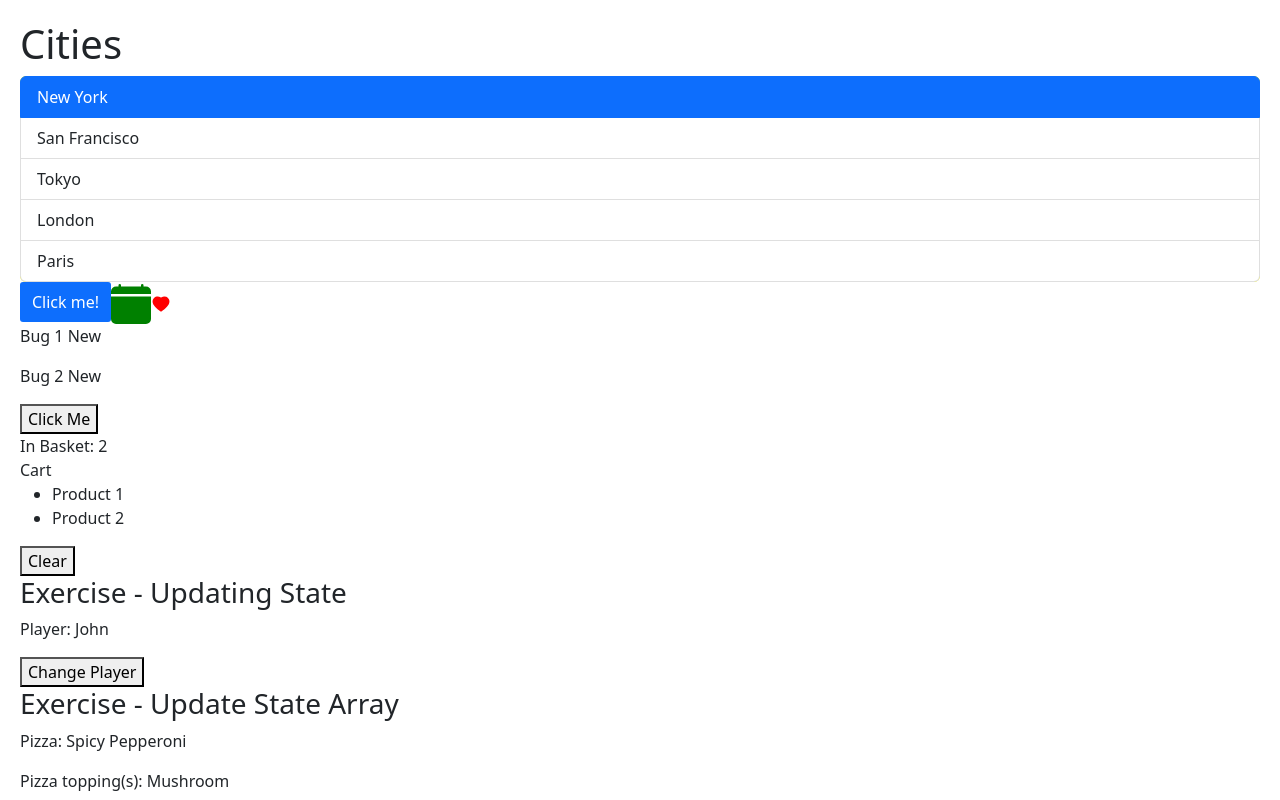
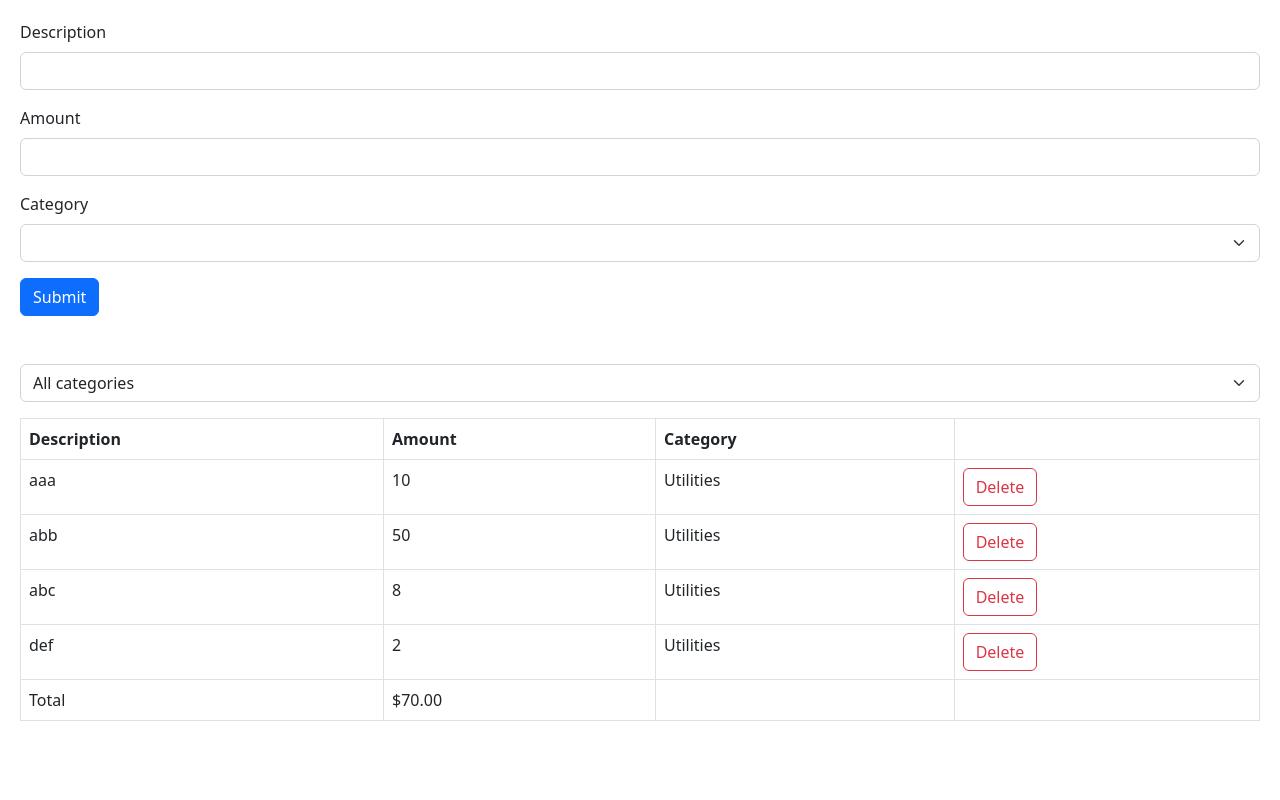
Before and after one commit to Patrikrizek/React18, a React (Vite) app: page / in a window 1280 px wide. Shown: the top 800 px of the page. Built offline with nearby package versions, Linux system fonts and the light colour scheme.

Commit message:
Project - Expense Tracker
Building Forms - Exercise

```diff
--- a/src/App.tsx
+++ b/src/App.tsx
@@ -1,67 +1,64 @@
-import ListGroup from "./components/ListGroup";
-import Alert from "./components/Alert";
-import Button from "./components/Button";
-import Like from "./components/Like";
-import StateIntro from "./components/StateIntro";
 import { useState } from "react";
-import { BsFillCalendarFill } from "react-icons/bs";
-import Message from "./components/Message";
-import NavBar from "./components/NavBar";
-import Cart from "./components/Cart";
-import ExerciseUpdatingStateObject from "./components/ExerciseUpdatingStateObject";
-import ExerciseUpdateStateArray from "./components/ExerciseUpdateStateArray";
-import ExerciseUpdatingStateArrayOfObjects from "./components/ExerciseUpdatingStateArrayOfObjects";
-import ExpandableText from "./components/ExpandableText";
-import Form from "./components/Form";
+import ExpenseList from "./expense-tracker/components/ExpenseList";
+import ExpenseFilter from "./expense-tracker/components/ExpenseFilter";
+import ExpenseForm from "./expense-tracker/components/ExpenseForm";
+import categories from "./expense-tracker/categories";
 
 function App() {
-  const [alertVisible, setAlertVisibility] = useState(false);
-  let items = ["New York", "San Francisco", "Tokyo", "London", "Paris"];
+  const [selectedCategory, setSelectedCategory] = useState("");
+  const [expenses, setExpenses] = useState([
+    {
+      id: 1,
+      description: "aaa",
+      amount: 10,
+      category: "Utilities",
+    },
+    {
+      id: 2,
+      description: "abb",
+      amount: 50,
+      category: "Utilities",
+    },
+    {
+      id: 3,
+      description: "abc",
+      amount: 8,
+      category: "Utilities",
+    },
+    {
+      id: 4,
+      description: "def",
+      amount: 2,
+      category: "Utilities",
+    },
+  ]);
 
-  const handleSelectItem = () => {
-    console.log("clicked");
-  };
-
-  const [cardItems, setCardItems] = useState(["Product 1", "Product 2"]);
+  const visibleExpenses = selectedCategory
+    ? expenses.filter((e) => e.category === selectedCategory)
+    : expenses;
 
   return (
     <div>
-      <ListGroup
-        items={items}
-        heading="Cities"
-        onSelectItem={handleSelectItem}
+      <div className="mb-5">
+        <ExpenseForm
+          onSubmit={(newExpense) =>
+            setExpenses([
+              ...expenses,
+              { ...newExpense, id: expenses.length + 1 },
+            ])
+          }
+        />
+      </div>
+
+      <div className="mb-3">
+        <ExpenseFilter
+          onSelectCategory={(category) => setSelectedCategory(category)}
+        />
+      </div>
+      <ExpenseList
+        expenses={visibleExpenses}
+        onDelete={(id) => setExpenses(expenses.filter((e) => e.id !== id))}
       />
-      {alertVisible && (
-        <Alert onClose={() => setAlertVisibility(false)}>
-          Hello <span>World</span>
-        </Alert>
-      )}
-      <Button onClick={() => setAlertVisibility(true)}>Click me!</Button>
-      <BsFillCalendarFill color="green" size="40" />
-      <Like onClick={() => console.log("clicked")} />
-      <StateIntro />
-
-      <NavBar cardItemsCount={cardItems.length} />
-      <Cart cartItems={cardItems} onClear={() => setCardItems([])} />
-      <ExerciseUpdatingStateObject />
-      <ExerciseUpdateStateArray />
-      <ExerciseUpdatingStateArrayOfObjects />
-      <ExpandableText maxChars={10}>
-        Lorem ipsum dolor sit amet, consectetur adipisicing elit. Illo autem
-        iste dolorem eveniet. Distinctio iusto, ullam dolorum commodi nihil
-        assumenda debitis at nulla doloremque, sint molestias velit, nobis earum
-        minima sunt! Incidunt delectus, excepturi amet adipisci nesciunt veniam
-        cupiditate laboriosam, quaerat dignissimos accusantium vitae a ipsam,
-        obcaecati voluptate ab facilis illo quas tempora culpa numquam. Deserunt
-        tempore placeat totam. Voluptatum voluptatibus minus praesentium eum
-        nesciunt et inventore fugit eos corrupti! Deleniti, inventore officiis
-        illum incidunt provident fuga aut totam neque sequi libero? Nemo esse
-        dolore autem qui libero ea repudiandae? Necessitatibus molestias facere
-        autem possimus harum, cumque dolorum asperiores enim.
-      </ExpandableText>
-
-      <h3 className="mt-5">Forms</h3>
-      <Form />
     </div>
   );
 }
--- /dev/null
+++ b/src/expense-tracker/categories.ts
@@ -0,0 +1,3 @@
+const categories = ["Groceries", "Utilities", "Entertainment"] as const;
+
+export default categories;
--- /dev/null
+++ b/src/expense-tracker/components/ExpenseFilter.tsx
@@ -0,0 +1,24 @@
+import React from "react";
+import categories from "../categories";
+
+interface Props {
+  onSelectCategory: (category: string) => void;
+}
+
+const ExpenseFilter = ({ onSelectCategory }: Props) => {
+  return (
+    <select
+      className="form-select"
+      onChange={(event) => onSelectCategory(event.target.value)}
+    >
+      <option value="">All categories</option>
+      {categories.map((category) => (
+        <option key={category} value={category}>
+          {category}
+        </option>
+      ))}
+    </select>
+  );
+};
+
+export default ExpenseFilter;
--- /dev/null
+++ b/src/expense-tracker/components/ExpenseForm.tsx
@@ -0,0 +1,98 @@
+import React from "react";
+import { z } from "zod";
+import { useForm } from "react-hook-form";
+import { zodResolver } from "@hookform/resolvers/zod";
+import categories from "../categories";
+
+const schema = z.object({
+  description: z
+    .string()
+    .min(3, { message: "Description should be at least 3 characters." })
+    .max(50),
+  amount: z
+    .number({ invalid_type_error: "Amount is required." })
+    .min(0.01)
+    .max(100_000),
+  category: z.enum(categories, {
+    errorMap: () => ({
+      message: "Category is required.",
+    }),
+  }),
+});
+
+type ExpenseFormData = z.infer<typeof schema>;
+
+interface Props {
+  onSubmit: (data: ExpenseFormData) => void;
+}
+
+const ExpenseForm = ({ onSubmit }: Props) => {
+  const {
+    register,
+    handleSubmit,
+    reset,
+    formState: { errors },
+  } = useForm<ExpenseFormData>({
+    resolver: zodResolver(schema),
+  });
+
+  return (
+    <form
+      onSubmit={handleSubmit((data) => {
+        onSubmit(data);
+        reset();
+      })}
+    >
+      <div className="mb-3">
+        <label htmlFor="description" className="form-label">
+          Description
+        </label>
+        <input
+          {...register("description")}
+          id="description"
+          type="text"
+          className="form-control"
+        />
+        {errors.description && (
+          <p className="text-danger">{errors.description.message}</p>
+        )}
+      </div>
+
+      <div className="mb-3">
+        <label htmlFor="amount" className="form-label">
+          Amount
+        </label>
+        <input
+          {...register("amount", { valueAsNumber: true })}
+          id="amount"
+          type="number"
+          className="form-control"
+        />
+        {errors.amount && (
+          <p className="text-danger">{errors.amount.message}</p>
+        )}
+      </div>
+
+      <div className="mb-3">
+        <label htmlFor="category" className="form-label">
+          Category
+        </label>
+        <select {...register("category")} id="category" className="form-select">
+          <option value=""></option>
+          {categories.map((category) => (
+            <option key={category} value={category}>
+              {category}
+            </option>
+          ))}
+        </select>
+        {errors.category && (
+          <p className="text-danger">{errors.category.message}</p>
+        )}
+      </div>
+
+      <button className="btn btn-primary">Submit</button>
+    </form>
+  );
+};
+
+export default ExpenseForm;
--- /dev/null
+++ b/src/expense-tracker/components/ExpenseList.tsx
@@ -0,0 +1,62 @@
+import React from "react";
+
+interface Expense {
+  id: number;
+  description: string;
+  amount: number;
+  category: string;
+}
+
+interface Props {
+  expenses: Expense[];
+  onDelete: (id: number) => void;
+}
+
+const ExpenseList = ({ expenses, onDelete }: Props) => {
+  if (expenses.length === 0) return null;
+
+  return (
+    <table className="table table-bordered">
+      <thead>
+        <tr>
+          <th>Description</th>
+          <th>Amount</th>
+          <th>Category</th>
+          <th></th>
+        </tr>
+      </thead>
+      <tbody>
+        {expenses.map((expense) => (
+          <tr key={expense.id}>
+            <td>{expense.description}</td>
+            <td>{expense.amount}</td>
+            <td>{expense.category}</td>
+            <td>
+              <button
+                className="btn btn-outline-danger"
+                onClick={() => onDelete(expense.id)}
+              >
+                Delete
+              </button>
+            </td>
+          </tr>
+        ))}
+      </tbody>
+      <tfoot>
+        <tr>
+          <td>Total</td>
+          <td>
+            $
+            {expenses
+              .reduce((acc, expense) => expense.amount + acc, 0)
+              .toFixed(2)}
+          </td>
+          <td></td>
+          <td></td>
+        </tr>
+      </tfoot>
+    </table>
+  );
+};
+
+export default ExpenseList;
```
